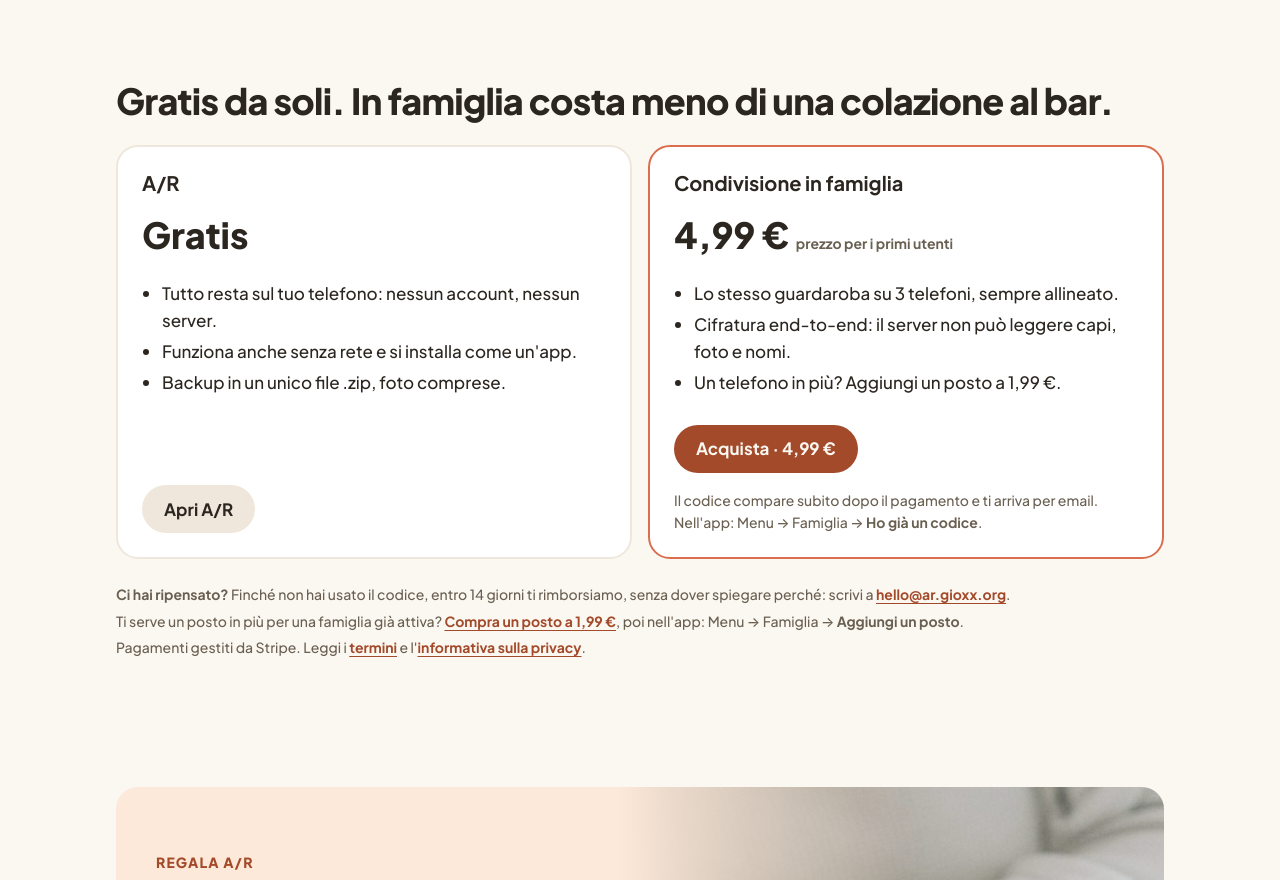
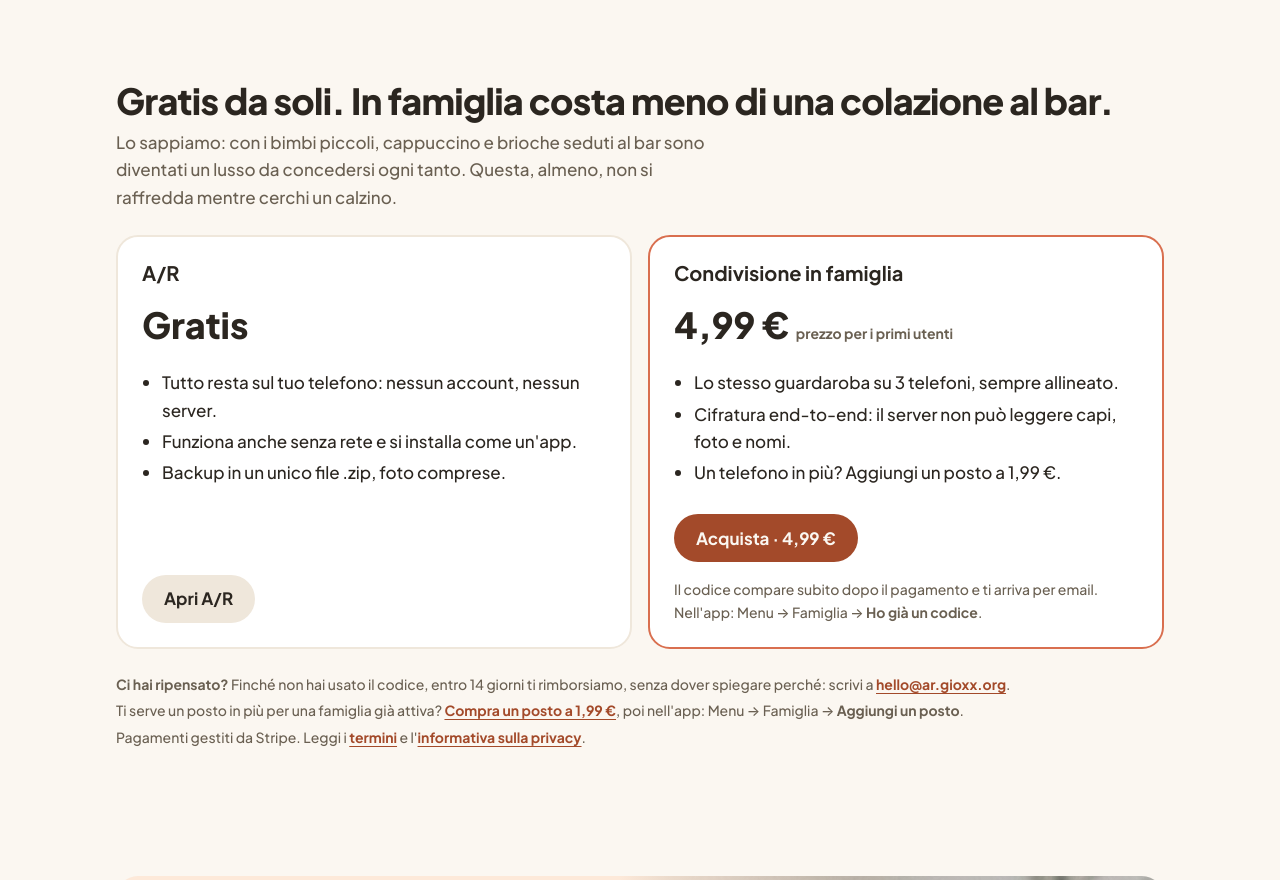
Before and after one commit to gioxx/andata-ritorno, a plain HTML site: page landing/public/index.html in a window 1280 px wide. Shown: the part 1620-2500 px from the top of the page. Drawn offline with Linux system fonts and the light colour scheme.

Commit message:
Landing: pricing subtitle

```diff
--- a/landing/public/index.html
+++ b/landing/public/index.html
@@ -111,6 +111,7 @@
   <section id="prezzi" data-reveal aria-labelledby="h-prezzi">
     <div class="wrap">
       <h2 id="h-prezzi">Gratis da soli. In famiglia costa meno di una colazione al bar.</h2>
+      <p class="lead">Lo sappiamo: con i bimbi piccoli, cappuccino e brioche seduti al bar sono diventati un lusso da concedersi ogni tanto. Questa, almeno, non si raffredda mentre cerchi un calzino.</p>
       <div class="plans">
         <div class="plan">
           <h3>A/R</h3>
--- a/landing/public/styles.css
+++ b/landing/public/styles.css
@@ -146,6 +146,8 @@
 /* ---- Sections ---- */
 section { padding: var(--space-2xl) 0; }
 section > .wrap > h2 { margin-bottom: var(--space-lg); }
+section > .wrap > h2:has(+ .lead) { margin-bottom: var(--space-sm); }
+section > .wrap > h2 + .lead { margin-bottom: var(--space-lg); }
 .lead { max-width: var(--measure); color: var(--color-muted); }
 .kicker { display: block; font-weight: 800; font-size: var(--text-sm); letter-spacing: 0.08em; text-transform: uppercase; color: var(--color-accent-strong); margin-bottom: var(--space-sm); }
 
```
